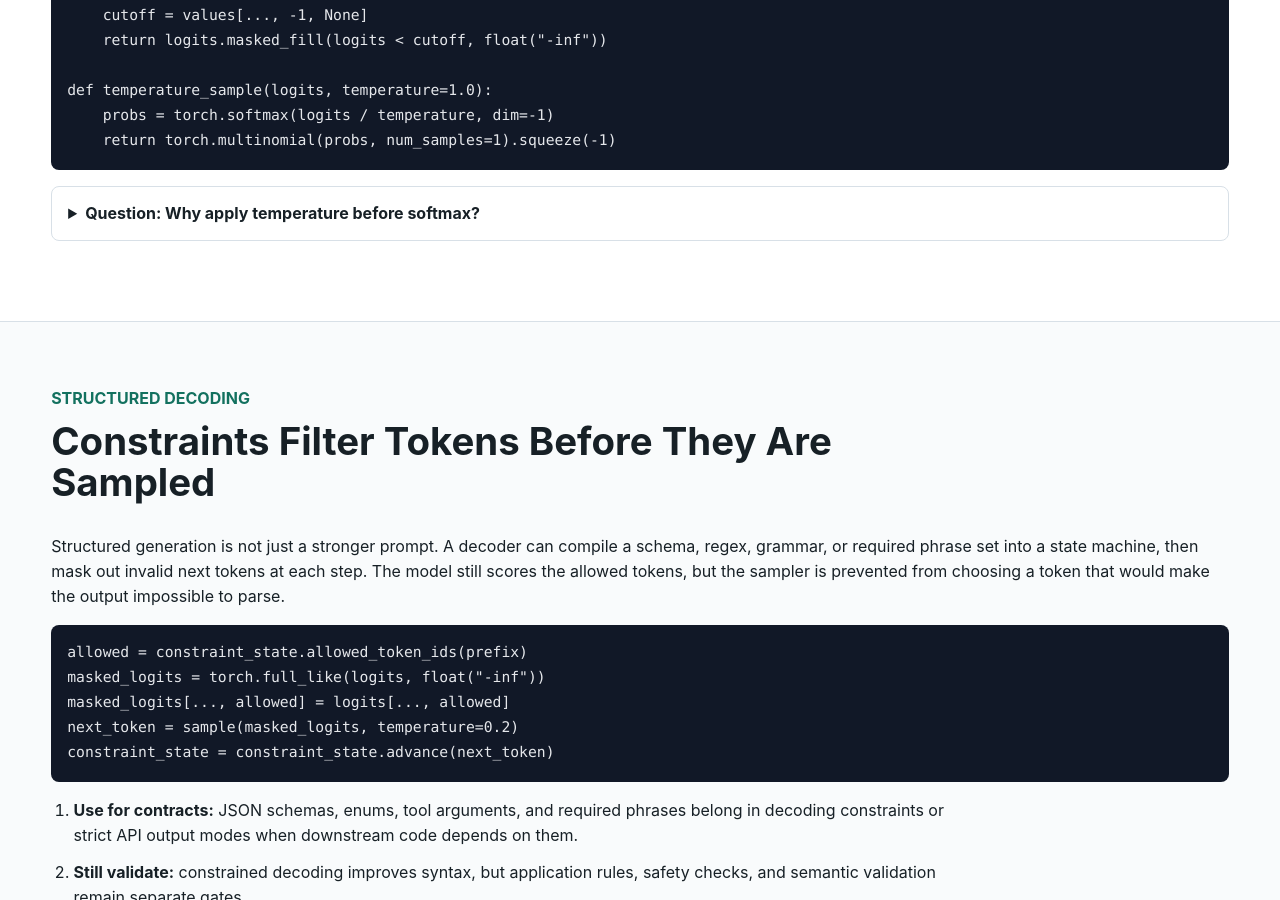
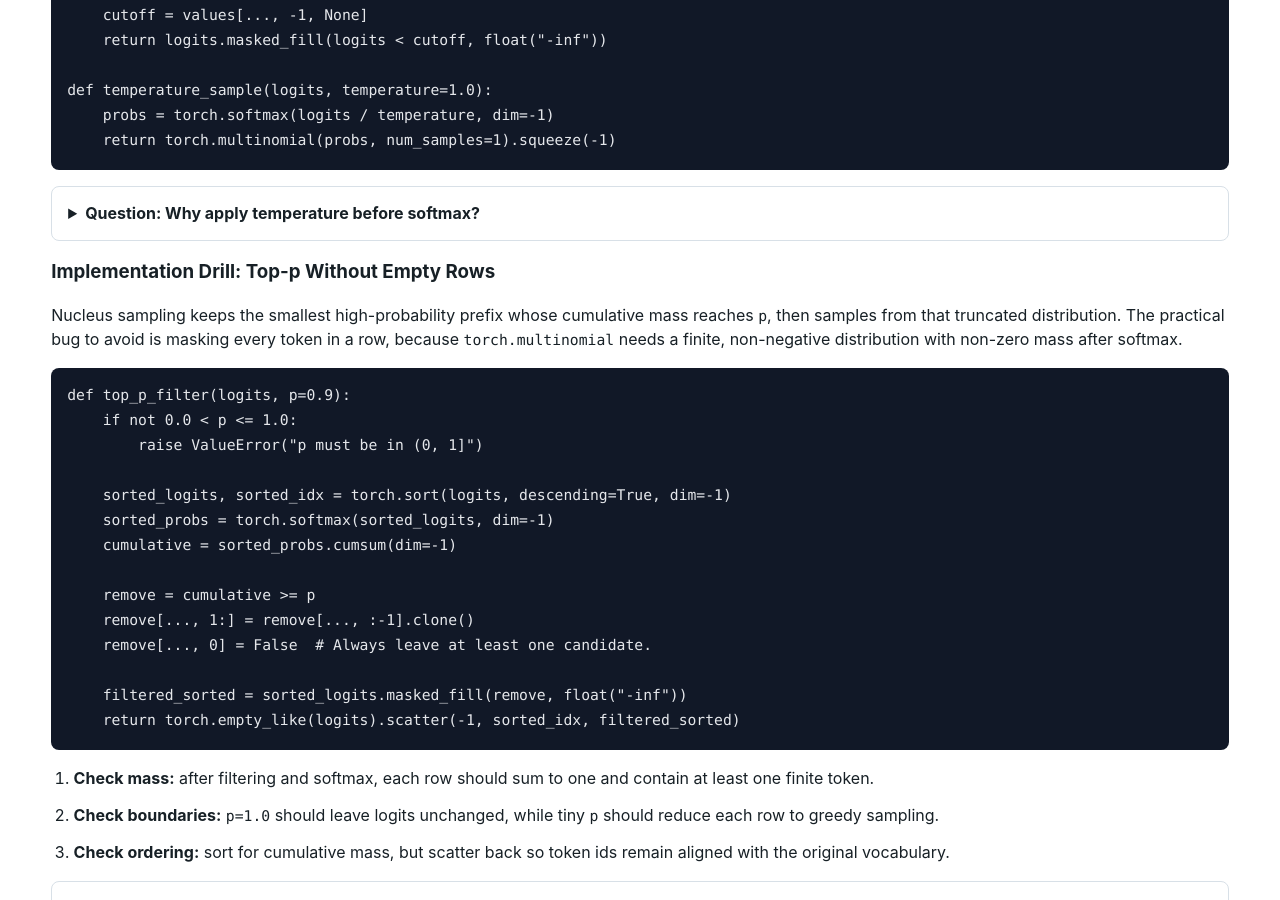
Before and after one commit to kennethli319/kennethli319.github.io, a Jekyll site: the page llm-ml-course/lessons/decoding-kv-cache.html, which Jekyll copies as it is, in a window 1280 px wide and 900 px high, scrolled down 760 px. Built offline with Jekyll 4.4.1, drawn with Linux system fonts in a browser that asks for light colours; some of the changed text lies outside the part shown.

Commit message:
Update LLM course top-p drill

```diff
--- a/llm-ml-course/lessons/decoding-kv-cache.html
+++ b/llm-ml-course/lessons/decoding-kv-cache.html
@@ -38,6 +38,37 @@ def temperature_sample(logits, temperature=1.0):
       <details class="qa">
         <summary>Question: Why apply temperature before softmax?</summary>
         <p>Temperature changes the relative logit gaps. After softmax, probabilities are already normalized and scaling them directly would not have the same meaning.</p>
+      </details>
+      <h3>Implementation Drill: Top-p Without Empty Rows</h3>
+      <p>
+        Nucleus sampling keeps the smallest high-probability prefix whose
+        cumulative mass reaches <code>p</code>, then samples from that truncated
+        distribution. The practical bug to avoid is masking every token in a
+        row, because <code>torch.multinomial</code> needs a finite, non-negative
+        distribution with non-zero mass after softmax.
+      </p>
+      <pre><code class="language-python">def top_p_filter(logits, p=0.9):
+    if not 0.0 < p <= 1.0:
+        raise ValueError("p must be in (0, 1]")
+
+    sorted_logits, sorted_idx = torch.sort(logits, descending=True, dim=-1)
+    sorted_probs = torch.softmax(sorted_logits, dim=-1)
+    cumulative = sorted_probs.cumsum(dim=-1)
+
+    remove = cumulative >= p
+    remove[..., 1:] = remove[..., :-1].clone()
+    remove[..., 0] = False  # Always leave at least one candidate.
+
+    filtered_sorted = sorted_logits.masked_fill(remove, float("-inf"))
+    return torch.empty_like(logits).scatter(-1, sorted_idx, filtered_sorted)</code></pre>
+      <ol class="steps">
+        <li><strong>Check mass:</strong> after filtering and softmax, each row should sum to one and contain at least one finite token.</li>
+        <li><strong>Check boundaries:</strong> <code>p=1.0</code> should leave logits unchanged, while tiny <code>p</code> should reduce each row to greedy sampling.</li>
+        <li><strong>Check ordering:</strong> sort for cumulative mass, but scatter back so token ids remain aligned with the original vocabulary.</li>
+      </ol>
+      <details class="qa">
+        <summary>Question: Why shift the top-p removal mask right by one position?</summary>
+        <p>Without the shift, the first token that crosses the probability threshold would be removed too. Keeping it makes the retained set reach the requested mass while still truncating the unreliable tail.</p>
       </details>
     </section>
 
@@ -164,9 +195,11 @@ torch.testing.assert_close(cached_logits, full_logits, rtol=1e-3, atol=1e-3)</co
       <p>
         Sources: <a href="https://arxiv.org/abs/2309.06180">vLLM / PagedAttention</a>,
         <a href="https://arxiv.org/abs/2205.14135">FlashAttention</a>,
+        <a href="https://arxiv.org/abs/1904.09751">The Curious Case of Neural Text Degeneration</a>,
         <a href="https://arxiv.org/abs/2211.17192">Fast Inference from Transformers via Speculative Decoding</a>,
         <a href="https://huggingface.co/docs/transformers/en/assisted_decoding">Hugging Face assisted decoding</a>,
         <a href="https://huggingface.co/docs/transformers/en/kv_cache">Hugging Face KV cache strategies</a>,
+        <a href="https://docs.pytorch.org/docs/stable/generated/torch.multinomial.html">PyTorch torch.multinomial</a>,
         <a href="https://docs.pytorch.org/docs/stable/generated/torch.nn.functional.scaled_dot_product_attention.html">PyTorch SDPA</a>,
         <a href="https://docs.vllm.ai/en/stable/features/automatic_prefix_caching/">vLLM automatic prefix caching</a>,
         <a href="https://developers.openai.com/api/docs/guides/structured-outputs">OpenAI structured outputs</a>,
```
